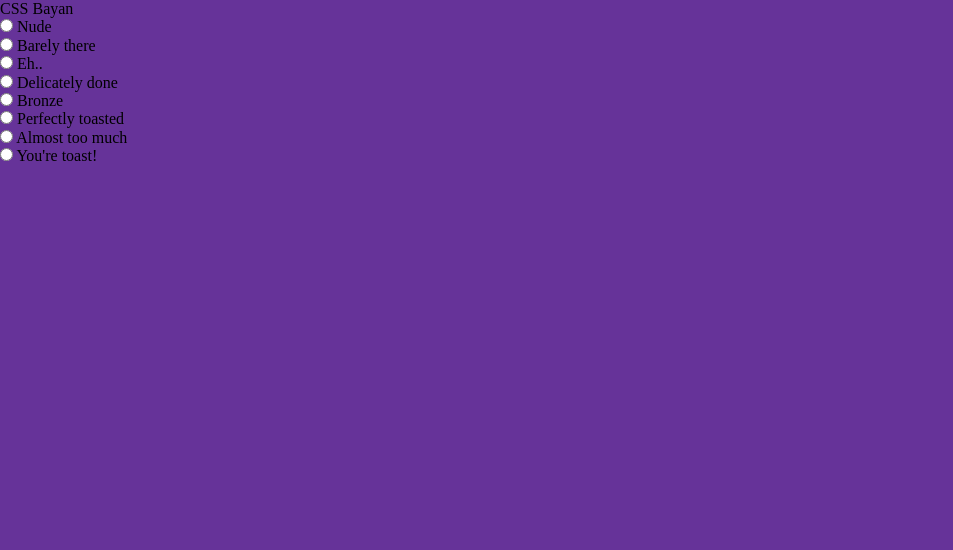
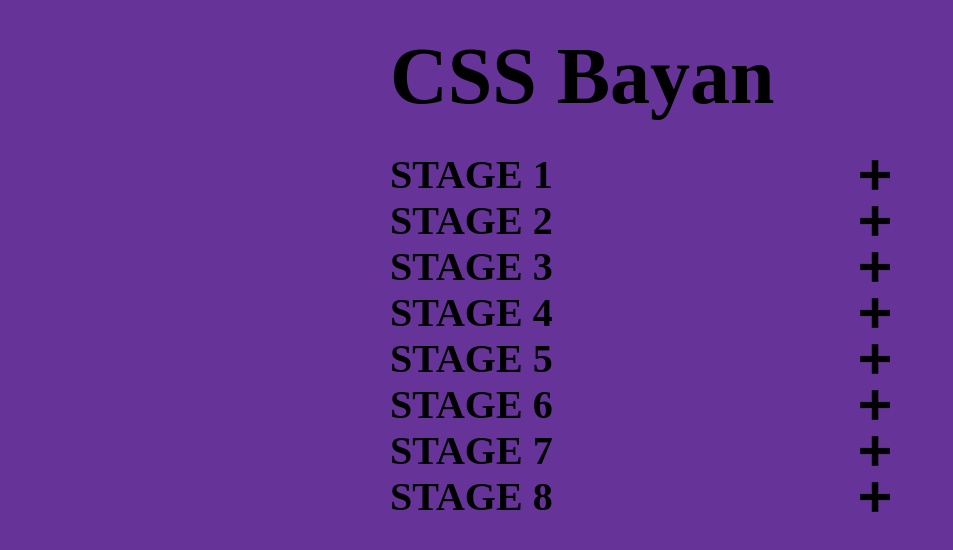
Before and after one commit to annFromEarth/cssBayan, a plain HTML site: page cssBayan/index.html in a window 1280 px wide. Shown: the whole page, without its empty margins (0-953 px from the left). Drawn offline with nearby package versions, Linux system fonts and the light colour scheme.

Commit message:
feat: add meme images (Fri Mar 10 14:46:48 RTZ 2023)

```diff
--- a/cssBayan/index.html
+++ b/cssBayan/index.html
@@ -10,46 +10,70 @@
     <link rel="icon" href="favicon.ico">
 </head>
 <body>
-    <div class="mainHeading">CSS Bayan</div>
-    <div class="memeBayan">
+       <div class="memeBayan">
+        <div class="mainHeading">CSS Bayan</div>
         <div class="memeItem">
             <input class="memeInput" type="radio" name="meme" id="stage1">
-            <label class="memeHeading" for="stage1">Nude</label>
+            <label class="memeHeading" for="stage1">
+                <div class="memeHeadingText">STAGE 1</div>
+                <div class="icon"></div>
+            </label>
             <div class="memeImg img1"></div>
         </div>
         <div class="memeItem">
             <input class="memeInput" type="radio" name="meme" id="stage2">
-            <label class="memeHeading" for="stage2">Barely there</label>
+            <label class="memeHeading" for="stage2">
+                <div class="memeHeadingText">STAGE 2</div>
+                <div class="icon"></div>
+            </label>
             <div class="memeImg img2"></div>
         </div>
         <div class="memeItem">
             <input class="memeInput" type="radio" name="meme" id="stage3">
-            <label class="memeHeading" for="stage3">Eh..</label>
+            <label class="memeHeading" for="stage3">
+                <div class="memeHeadingText">STAGE 3</div>
+                <div class="icon"></div>
+            </label>
             <div class="memeImg img3"></div>
         </div>
         <div class="memeItem">
             <input class="memeInput" type="radio" name="meme" id="stage4">
-            <label class="memeHeading" for="stage4">Delicately done</label>
+            <label class="memeHeading" for="stage4">
+                <div class="memeHeadingText">STAGE 4</div>
+                <div class="icon"></div>
+            </label>
             <div class="memeImg img4"></div>
         </div>
         <div class="memeItem">
             <input class="memeInput" type="radio" name="meme" id="stage5">
-            <label class="memeHeading" for="stage5">Bronze</label>
+            <label class="memeHeading" for="stage5">
+                <div class="memeHeadingText">STAGE 5</div>
+                <div class="icon"></div>
+            </label>
             <div class="memeImg img5"></div>
         </div>
         <div class="memeItem">
             <input class="memeInput" type="radio" name="meme" id="stage6">
-            <label class="memeHeading" for="stage6">Perfectly toasted</label>
+            <label class="memeHeading" for="stage6">
+                <div class="memeHeadingText">STAGE 6</div>
+                <div class="icon"></div>
+            </label>
             <div class="memeImg img6"></div>
         </div>
         <div class="memeItem">
             <input class="memeInput" type="radio" name="meme" id="stage7">
-            <label class="memeHeading" for="stage7">Almost too much</label>
+            <label class="memeHeading" for="stage7">
+                <div class="memeHeadingText">STAGE 7</div>
+                <div class="icon"></div>
+            </label>
             <div class="memeImg img7"></div>
         </div>
         <div class="memeItem">
             <input class="memeInput" type="radio" name="meme" id="stage8">
-            <label class="memeHeading" for="stage8">You're toast!</label>
+            <label class="memeHeading" for="stage8">
+                <div class="memeHeadingText">STAGE 8</div>
+                <div class="icon"></div>
+            </label>
             <div class="memeImg img8"></div>
         </div>
     </div>
--- a/cssBayan/style.css
+++ b/cssBayan/style.css
@@ -1,5 +1,97 @@
 body {
 
     background: rebeccapurple;
+    transition: 0.5s ease-out;
 
 }
+
+.memeBayan {
+    max-width: 500px;
+    margin: 20px auto;
+}
+
+.mainHeading {
+    font-size: 5em;
+    font-weight: bold;
+    margin: 30px 0;
+}
+
+.memeHeading {
+    display: flex;
+    justify-content: space-between;
+    align-items: center;
+    cursor: pointer;
+}
+
+.memeHeadingText {
+    font-size: 2.5em;
+    font-weight: bold;
+}
+
+.icon {
+    transition: 0.5s ease-out;
+    width: 30px;
+    height: 30px;
+    background-image: url(./img/cross.png);
+}
+
+.icon:hover {
+    background-image: url(./img/cross_closed.png);
+}
+
+.memeInput {
+    width: 0;
+    height: 0;
+    appearance: none;
+    position: absolute;
+}
+
+.memeImg {
+    display: none;
+    width: 376px;
+    height: 470px;
+}
+
+.memeInput:checked ~ .memeImg{
+    display: block;
+}
+
+.img1 {
+    background-image: url(../img/stage1.png);
+    transition: background-image 0.2s ease-out;
+}
+
+.img2 {
+    background-image: url(../img/stage2.png);
+    transition: background-image 0.2s ease-out;
+}
+
+.img3 {
+    background-image: url(../img/stage3.png);
+    transition: background-image 0.2s ease-out;
+}
+
+.img4 {
+    background-image: url(../img/stage4.png);
+    transition: background-image 0.2s ease-out;
+}
+
+.img5 {
+    background-image: url(../img/stage5.png);
+    transition: background-image 0.2s ease-out;
+}
+
+.img6 {
+    background-image: url(./img/stage6.png);
+    transition: background-image 0.2s ease-out;
+}
+
+.img7 {
+    background-image: url(./img/stage7.png);
+    transition: background-image 0.2s ease-out;
+}
+
+.img8 {
+    background-image: url(./img/stage8.png);
+    transition: background-image 0.2s ease-out;
+}
```
Also changed, not shown: cssBayan/cross_closed.png (added), cssBayan/img/cross.png (added), cssBayan/img/cross_closed.png (added), cssBayan/img/png-transparent-computer-icons-christian-cross-icon-design-christian-cross-thumbnail.png (added), cssBayan/img/stage1.png (added), cssBayan/img/stage2.png (added), cssBayan/img/stage3.png (added), cssBayan/img/stage4.png (added), cssBayan/img/stage5.png (added), cssBayan/img/stage6.png (added), cssBayan/img/stage7.png (added), cssBayan/img/stage8.png (added).
